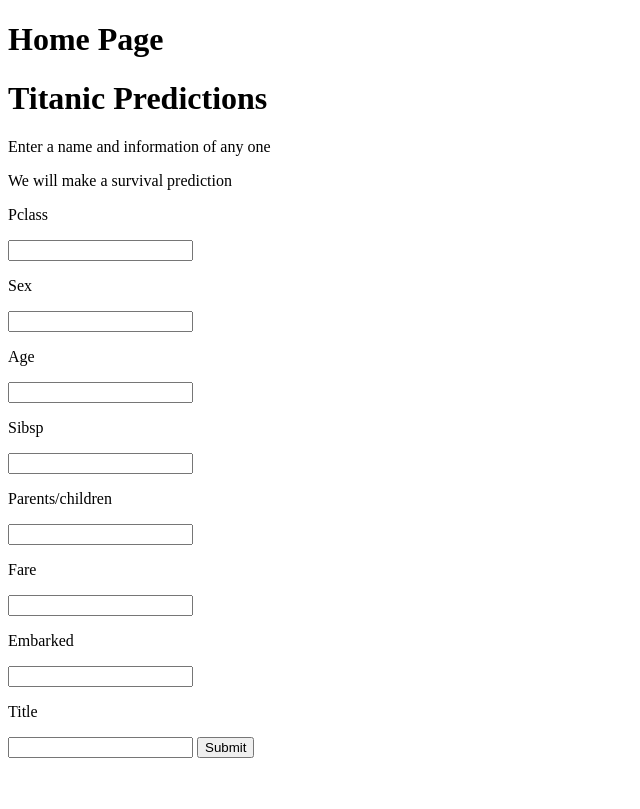
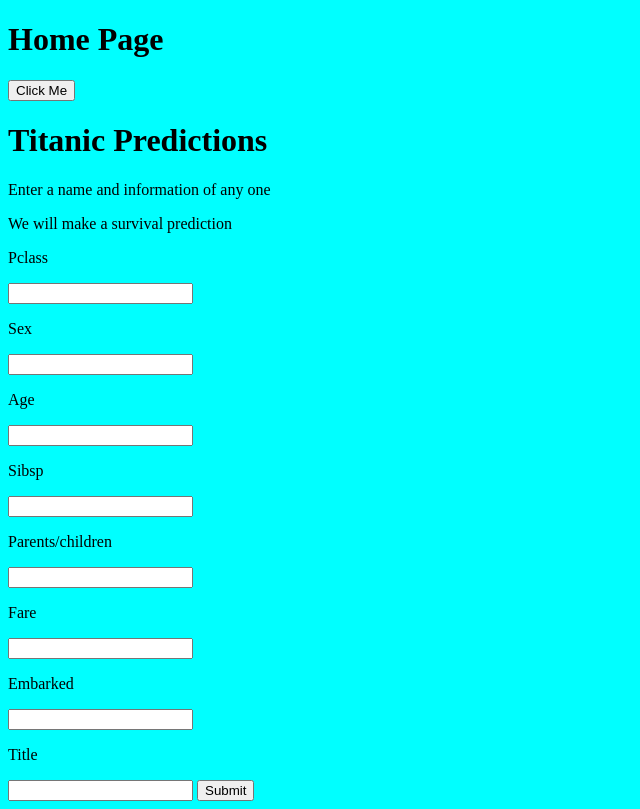
Before and after one commit to jpnilson/titanic, a Django app: page / in a window 1280 px wide. Shown: the whole page, without its empty margins (0-640 px from the left). Before the commit the page ends 758 px from the top, so only its background shows below. Run offline with Django 4.2, Linux system fonts and the light colour scheme.

Commit message:
add js and css

```diff
--- /dev/null
+++ b/static/titanicML.css
@@ -0,0 +1,3 @@
+body {
+    background-color:aqua
+}
--- /dev/null
+++ b/static/titanicML.js
@@ -0,0 +1,3 @@
+function clicked() {
+    alert("This works")
+}
--- a/templates/index.html
+++ b/templates/index.html
@@ -5,9 +5,12 @@
     <meta http-equiv="X-UA-Compatible" content="IE=edge">
     <meta name="viewport" content="width=device-width, initial-scale=1.0">
     <title>Titanic Machine Learning</title>
+    {% load static %}
+    <link rel="stylesheet" href="{% static 'titanicML.css' %}">
 </head>
 <body>
     <h1>Home Page</h1>
+    <button type="button" onclick="clicked()">Click Me</button>
     <h1>Titanic Predictions</h1>
     <p>Enter a name and information of any one</p>
     <p>We will make a survival prediction</p>
@@ -32,5 +35,6 @@
         <input type="text" name="title">
         <input type="submit">
     </form>
+    <script type="text/javascript" src="{% static 'titanicML.js' %}"></script>
 </body>
 </html>
--- a/titanicML/settings.py
+++ b/titanicML/settings.py
@@ -115,7 +115,9 @@ USE_TZ = True
 # Static files (CSS, JavaScript, Images)
 # https://docs.djangoproject.com/en/4.1/howto/static-files/
 
-STATIC_URL = 'static/'
+import os.path
+STATIC_URL = '/static/'
+STATICFILES_DIRS = (os.path.join('static'),)
 
 # Default primary key field type
 # https://docs.djangoproject.com/en/4.1/ref/settings/#default-auto-field
```
